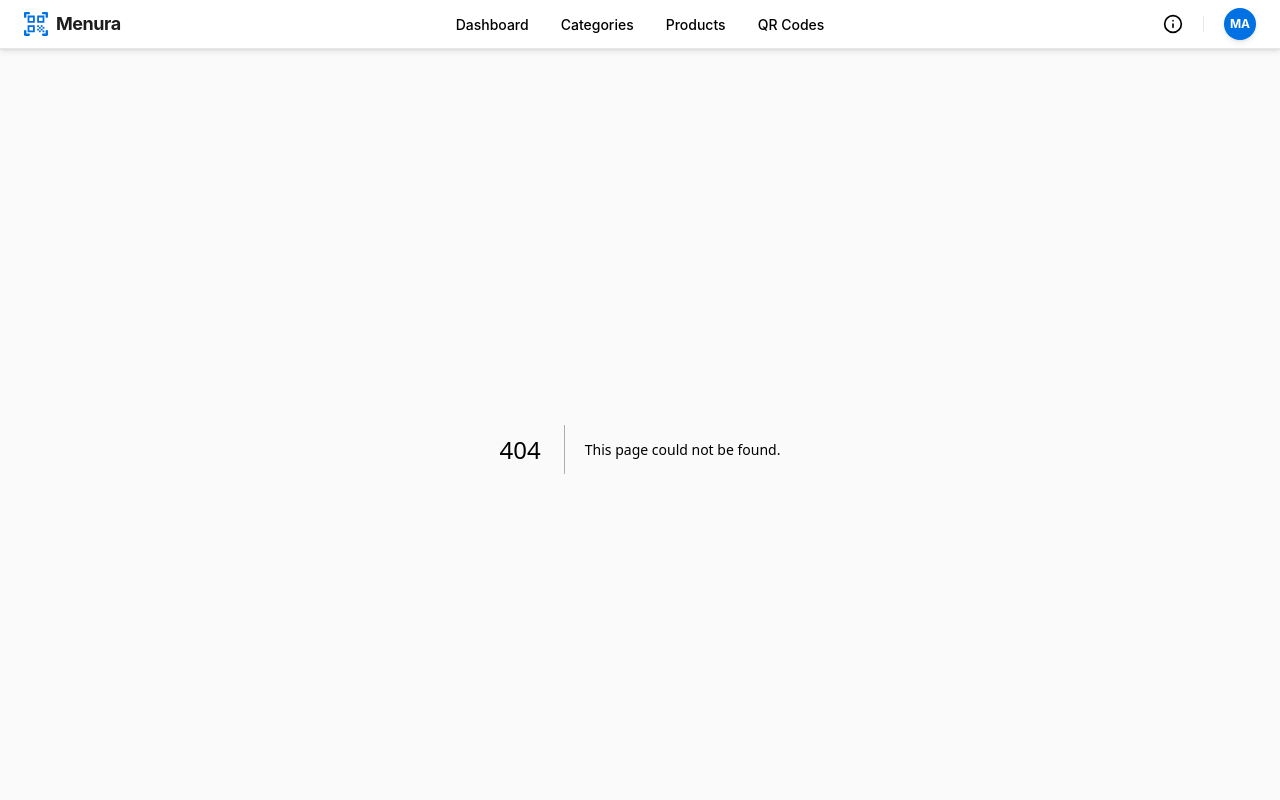
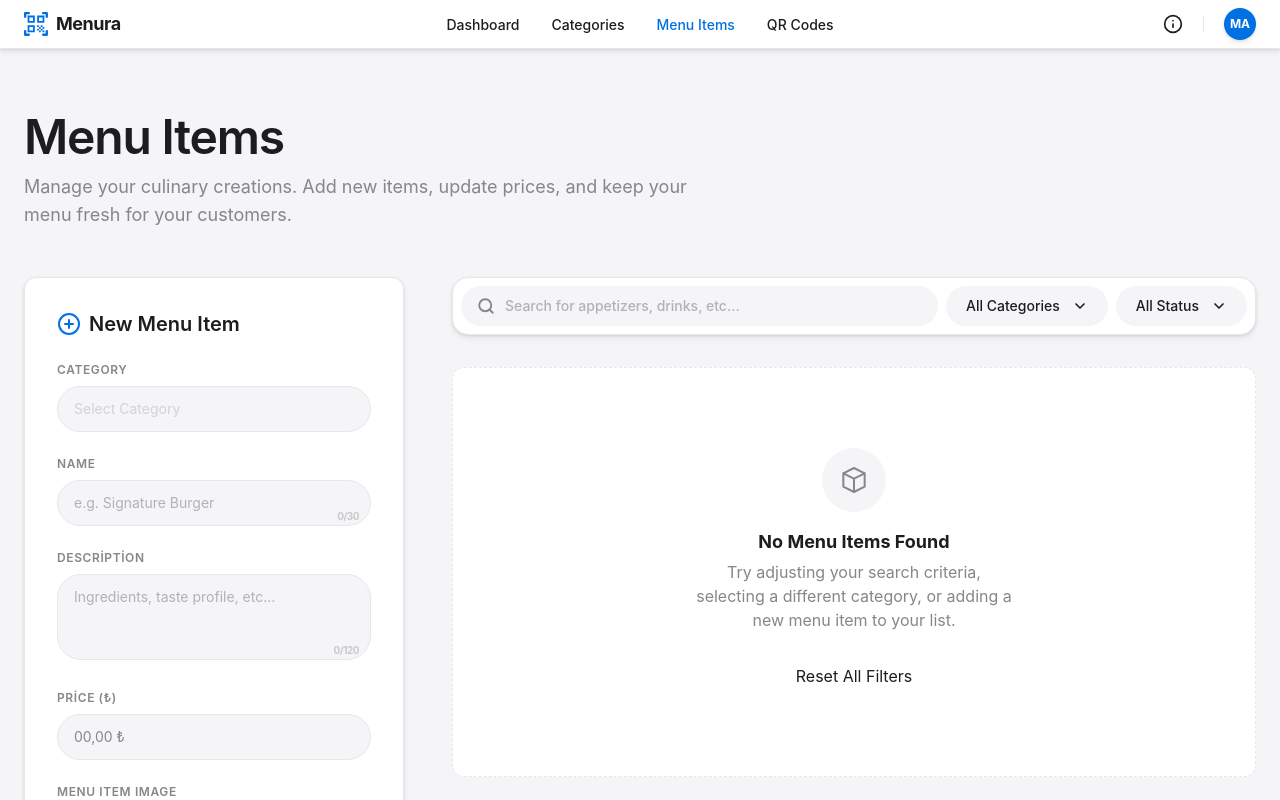
Before and after one commit to muhammedalikutbay/menura, a Next.js app: page /menu-items in a window 1280 px wide. Before the commit this address had no page. Shown: the top 800 px of the page. Built offline with nearby package versions, Linux system fonts and the light colour scheme.

Commit message:
feat: Implement core menu item and category management pages along with dashboard components and a topbar layout.

```diff
--- a/src/app/_components/dashboard/DashboardModules.tsx
+++ b/src/app/_components/dashboard/DashboardModules.tsx
@@ -16,7 +16,7 @@ interface QRConfig {
 
 export function RecentActivity() {
   const activities = [
-    { id: 1, type: 'success', label: 'New product added', time: '2 mins ago', icon: <PlusCircle size={14} /> },
+    { id: 1, type: 'success', label: 'New menu item added', time: '2 mins ago', icon: <PlusCircle size={14} /> },
     { id: 2, type: 'info', label: 'QR Code colors updated', time: '1 hour ago', icon: <QrCode size={14} /> },
     { id: 3, type: 'success', label: 'Category "Breakfast" active', time: '4 hours ago', icon: <CheckCircle2 size={14} /> },
     { id: 4, type: 'warning', label: 'Low stock: Burger Bun', time: 'Yesterday', icon: <AlertCircle size={14} /> },
--- a/src/app/_components/dashboard/MenuStats.tsx
+++ b/src/app/_components/dashboard/MenuStats.tsx
@@ -5,6 +5,8 @@ import { storage } from "@/lib/storage";
 import { StatsCard } from "@/components/ui/StatsCard";
 import { cn } from "@/lib/utils";
 import { LayoutGrid, Utensils, QrCode } from "lucide-react";
+import { Category } from "@/types/category";
+import { Product } from "@/types/product";
 
 export function MenuStats() {
   const [stats, setStats] = useState({
@@ -16,17 +18,14 @@ export function MenuStats() {
   });
 
   useEffect(() => {
-    const rawCategories = storage.get<any>("CATEGORIES");
-    const rawProducts = storage.get<any>("PRODUCTS");
-
-    const categories = Array.isArray(rawCategories) ? rawCategories : [];
-    const products = Array.isArray(rawProducts) ? rawProducts : [];
+    const rawCategories = storage.get<Category[]>("CATEGORIES", []);
+    const rawProducts = storage.get<Product[]>("PRODUCTS", []);
 
     // Robust calculation to avoid NaN/Undefined
-    const totalCat = Number(categories.length) || 0;
-    const activeCat = Number(categories.filter((c: any) => c && c.isActive).length) || 0;
-    const totalProd = Number(products.length) || 0;
-    const activeProd = Number(products.filter((p: any) => p && p.isAvailable).length) || 0;
+    const totalCat = rawCategories.length;
+    const activeCat = rawCategories.filter((c: Category) => c.isActive).length;
+    const totalProd = rawProducts.length;
+    const activeProd = rawProducts.filter((p: Product) => p.isAvailable).length;
 
     setStats({
       categories: totalCat,
@@ -67,7 +66,7 @@ export function MenuStats() {
         }
       />
       <StatsCard
-        label="Total Products"
+        label="Total Menu Items"
         value={stats.products}
         icon={<Utensils size={24} />}
         variant="purple"
--- a/src/app/_components/dashboard/RecentProducts.tsx
+++ b/src/app/_components/dashboard/RecentMenuItems.tsx
@@ -7,19 +7,19 @@ import { Category } from "@/types/category";
 import { cn } from "@/lib/utils";
 import { Edit2, Package } from "lucide-react";
 
-interface RecentProductsProps {
-  onEditProduct?: (product: Product) => void;
+interface RecentMenuItemsProps {
+  onEditMenuItem?: (item: Product) => void;
 }
 
-export function RecentProducts({ onEditProduct }: RecentProductsProps) {
+export function RecentMenuItems({ onEditMenuItem }: RecentMenuItemsProps) {
   const [products, setProducts] = useState<Product[]>([]);
   const [categories, setCategories] = useState<Category[]>([]);
   const [currentPage, setCurrentPage] = useState(1);
   const itemsPerPage = 4;
 
   useEffect(() => {
-    const allProducts = storage.get<Product>("PRODUCTS");
-    const allCategories = storage.get<Category>("CATEGORIES");
+    const allProducts = storage.get<Product[]>("PRODUCTS", []);
+    const allCategories = storage.get<Category[]>("CATEGORIES", []);
 
     setCategories(allCategories);
     // Sort by createdAt desc for true "Recent" feel
@@ -39,10 +39,10 @@ export function RecentProducts({ onEditProduct }: RecentProductsProps) {
     <section className="lg:col-span-2 bg-white rounded-[32px] shadow-[0_8px_30px_rgb(0,0,0,0.04)] border border-[#F2F2F7] p-8 flex flex-col h-full">
       <div className="flex justify-between items-center mb-8">
         <div className="space-y-1">
-          <h2 className="text-[20px] font-bold text-[#1D1D1F] tracking-tight">Recent Products</h2>
+          <h2 className="text-[20px] font-bold text-[#1D1D1F] tracking-tight">Recent Menu Items</h2>
           <p className="text-[14px] text-[#86868B] font-medium">Quick access to latest additions</p>
         </div>
-        <a href="/products" className="text-md text-[#0071E3] hover:underline font-bold tracking-wide transition-colors">
+        <a href="/menu-items" className="text-md text-[#0071E3] hover:underline font-bold tracking-wide transition-colors">
           View All
         </a>
       </div>
@@ -50,7 +50,7 @@ export function RecentProducts({ onEditProduct }: RecentProductsProps) {
       <div className="space-y-3 flex-grow">
         {products.length === 0 ? (
           <div className="py-20 text-center bg-[#F5F5F7] rounded-3xl border border-dashed border-[#D2D2D7]">
-            <p className="text-[15px] text-[#86868B] font-medium">No products found</p>
+            <p className="text-[15px] text-[#86868B] font-medium">No menu items found</p>
           </div>
         ) : (
           currentProducts.map((product) => (
@@ -96,7 +96,7 @@ export function RecentProducts({ onEditProduct }: RecentProductsProps) {
                   className="p-3 text-[#86868B] hover:text-[#0071E3] bg-white rounded-xl border border-[#E8E8ED] shadow-sm opacity-0 group-hover:opacity-100 transition-all hover:scale-110 active:scale-90"
                   onClick={(e) => {
                     e.stopPropagation();
-                    onEditProduct?.(product);
+                    onEditMenuItem?.(product);
                   }}
                 >
                   <Edit2 size={16} />
--- a/src/app/categories/_components/CategoryTable.tsx
+++ b/src/app/categories/_components/CategoryTable.tsx
@@ -41,12 +41,12 @@ export function CategoryTable({
           {/* Drag Handle */}
           <button className="text-[#E5E7EB] hover:text-[#86868B] cursor-grab active:cursor-grabbing transition-colors">
             <svg width="24" height="24" viewBox="0 0 24 24" fill="none" stroke="currentColor" strokeWidth="2">
-              <circle cx="9" cy="12" r="1"/>
-              <circle cx="9" cy="5" r="1"/>
-              <circle cx="9" cy="19" r="1"/>
-              <circle cx="15" cy="12" r="1"/>
-              <circle cx="15" cy="5" r="1"/>
-              <circle cx="15" cy="19" r="1"/>
+              <circle cx="9" cy="12" r="1" />
+              <circle cx="9" cy="5" r="1" />
+              <circle cx="9" cy="19" r="1" />
+              <circle cx="15" cy="12" r="1" />
+              <circle cx="15" cy="5" r="1" />
+              <circle cx="15" cy="19" r="1" />
             </svg>
           </button>
 
@@ -73,7 +73,7 @@ export function CategoryTable({
               </h3>
               <div className="px-2.5 py-0.5 rounded-full bg-[#F5F5F7] border border-[#E5E7EB]">
                 <span className="text-[11px] font-semibold text-[#86868B] uppercase tracking-wide">
-                  0 Products
+                  0 Menu Items
                 </span>
               </div>
             </div>
--- a/src/app/products/_components/ProductForm.tsx
+++ b/src/app/menu-items/_components/MenuItemForm.tsx
@@ -6,7 +6,7 @@ import { Product, CreateProductInput } from "@/types/product";
 import { cn, formatCurrencyInput, parseCurrencyInput } from "@/lib/utils";
 import { Button } from "@/components/ui/button";
 
-interface ProductFormProps {
+interface MenuItemFormProps {
   formData: CreateProductInput;
   setFormData: (data: CreateProductInput) => void;
   categories: Category[];
@@ -28,7 +28,7 @@ const VALIDATION = {
   NAME_REGEX: /^[a-zA-ZğüşıöçĞÜŞİÖÇ\s]*$/ // Only letters and spaces
 };
 
-export function ProductForm({
+export function MenuItemForm({
   formData,
   setFormData,
   categories,
@@ -38,7 +38,7 @@ export function ProductForm({
   onCancel,
   isEditing,
   editingId,
-}: ProductFormProps) {
+}: MenuItemFormProps) {
   const fileInputRef = useRef<HTMLInputElement>(null);
   const [errors, setErrors] = useState<Record<string, string>>({});
   const [searchQuery, setSearchQuery] = useState("");
@@ -92,7 +92,7 @@ export function ProductForm({
         (!isEditing || p.id !== editingId)
       );
       if (isDuplicate) {
-        newErrors.name = "This product name already exists";
+        newErrors.name = "This menu item name already exists";
       }
     }
 
@@ -162,12 +162,12 @@ export function ProductForm({
       <h2 className="text-xl font-semibold mb-6 flex items-center gap-2 text-[#1D1D1F]">
         <span className="text-[#0071e3]">
           {isEditing ? (
-             <svg xmlns="http://www.w3.org/2000/svg" width="24" height="24" viewBox="0 0 24 24" fill="none" stroke="currentColor" strokeWidth="2" strokeLinecap="round" strokeLinejoin="round"><path d="M17 3a2.85 2.83 0 1 1 4 4L7.5 20.5 2 22l1.5-5.5Z"/><path d="m15 5 4 4"/></svg>
+            <svg xmlns="http://www.w3.org/2000/svg" width="24" height="24" viewBox="0 0 24 24" fill="none" stroke="currentColor" strokeWidth="2" strokeLinecap="round" strokeLinejoin="round"><path d="M17 3a2.85 2.83 0 1 1 4 4L7.5 20.5 2 22l1.5-5.5Z" /><path d="m15 5 4 4" /></svg>
           ) : (
-             <svg xmlns="http://www.w3.org/2000/svg" width="24" height="24" viewBox="0 0 24 24" fill="none" stroke="currentColor" strokeWidth="2" strokeLinecap="round" strokeLinejoin="round"><circle cx="12" cy="12" r="10"/><line x1="12" x2="12" y1="8" y2="16"/><line x1="8" x2="16" y1="12" y2="12"/></svg>
+            <svg xmlns="http://www.w3.org/2000/svg" width="24" height="24" viewBox="0 0 24 24" fill="none" stroke="currentColor" strokeWidth="2" strokeLinecap="round" strokeLinejoin="round"><circle cx="12" cy="12" r="10" /><line x1="12" x2="12" y1="8" y2="16" /><line x1="8" x2="16" y1="12" y2="12" /></svg>
           )}
         </span>
-        {isEditing ? "Edit Product" : "New Product"}
+        {isEditing ? "Edit Menu Item" : "New Menu Item"}
       </h2>
 
       <div className="space-y-6">
@@ -215,7 +215,7 @@ export function ProductForm({
                   >
                     {cat.name}
                     {formData.categoryId === cat.id && (
-                      <svg xmlns="http://www.w3.org/2000/svg" width="14" height="14" viewBox="0 0 24 24" fill="none" stroke="currentColor" strokeWidth="3" strokeLinecap="round" strokeLinejoin="round"><polyline points="20 6 9 17 4 12"/></svg>
+                      <svg xmlns="http://www.w3.org/2000/svg" width="14" height="14" viewBox="0 0 24 24" fill="none" stroke="currentColor" strokeWidth="3" strokeLinecap="round" strokeLinejoin="round"><polyline points="20 6 9 17 4 12" /></svg>
                     )}
                   </button>
                 ))
@@ -296,7 +296,7 @@ export function ProductForm({
 
         {/* Image Upload */}
         <div className="flex flex-col gap-2">
-          <label className="block text-xs font-semibold uppercase tracking-wider text-[#86868B]">Product Image</label>
+          <label className="block text-xs font-semibold uppercase tracking-wider text-[#86868B]">Menu Item Image</label>
           <div
             className={cn(
               "relative w-full h-32 rounded-lg border-2 border-dashed transition-colors flex flex-col items-center justify-center cursor-pointer group bg-[#F5F5F7] overflow-hidden",
@@ -314,7 +314,7 @@ export function ProductForm({
             ) : (
               <>
                 <span className="text-[#9CA3AF] group-hover:text-[#0071e3] transition-colors mb-1">
-                        <svg xmlns="http://www.w3.org/2000/svg" width="32" height="32" viewBox="0 0 24 24" fill="none" stroke="currentColor" strokeWidth="1.5" strokeLinecap="round" strokeLinejoin="round"><path d="M21 15v4a2 2 0 0 1-2 2H5a2 2 0 0 1-2-2v-4"/><polyline points="17 8 12 3 7 8"/><line x1="12" x2="12" y1="3" y2="15"/></svg>
+                  <svg xmlns="http://www.w3.org/2000/svg" width="32" height="32" viewBox="0 0 24 24" fill="none" stroke="currentColor" strokeWidth="1.5" strokeLinecap="round" strokeLinejoin="round"><path d="M21 15v4a2 2 0 0 1-2 2H5a2 2 0 0 1-2-2v-4" /><polyline points="17 8 12 3 7 8" /><line x1="12" x2="12" y1="3" y2="15" /></svg>
                 </span>
                 <span className="text-xs text-[#9CA3AF] group-hover:text-[#0071e3] transition-colors uppercase tracking-tight font-bold">Upload required</span>
               </>
@@ -344,7 +344,7 @@ export function ProductForm({
             onClick={handleSubmit}
             className="w-full h-12 rounded-full font-medium shadow-lg shadow-blue-500/30 !bg-[#0071e3] !hover:bg-[#0077ED] text-white opacity-100 cursor-pointer"
           >
-               {isEditing ? "Update Product" : "Create Product"}
+            {isEditing ? "Update Menu Item" : "Create Menu Item"}
           </Button>
 
           {isEditing && (
--- a/src/app/products/_components/ProductGrid.tsx
+++ b/src/app/menu-items/_components/MenuItemGrid.tsx
@@ -2,10 +2,10 @@
 
 import { Product } from "@/types/product";
 import { Category } from "@/types/category";
-import { ProductCard } from "./ProductCard";
+import { MenuItemCard } from "./MenuItemCard";
 import { Button } from "@/components/ui/button";
 
-interface ProductGridProps {
+interface MenuItemGridProps {
   products: Product[];
   categories: Category[];
   onToggleAvailability: (id: string, e?: React.MouseEvent) => void;
@@ -14,14 +14,14 @@ interface ProductGridProps {
   onResetFilters: () => void;
 }
 
-export function ProductGrid({
+export function MenuItemGrid({
   products,
   categories,
   onToggleAvailability,
   onEdit,
   onDelete,
   onResetFilters,
-}: ProductGridProps) {
+}: MenuItemGridProps) {
   if (products.length === 0) {
     return (
       <div className="flex flex-col items-center justify-center py-20 text-center bg-white rounded-xl border border-dashed border-[#E5E7EB]">
@@ -30,9 +30,9 @@ export function ProductGrid({
             <path strokeLinecap="round" strokeLinejoin="round" strokeWidth={1.5} d="M20 7l-8-4-8 4m16 0l-8 4m8-4v10l-8 4m0-10L4 7m8 4v10M4 7v10l8 4" />
           </svg>
         </div>
-        <h3 className="text-[#1D1D1F] font-bold text-lg">No Products Found</h3>
+        <h3 className="text-[#1D1D1F] font-bold text-lg">No Menu Items Found</h3>
         <p className="text-[#86868B] max-w-xs mx-auto mt-1 mb-6">
-          Try adjusting your search criteria, selecting a different category, or adding a new product to your menu.
+          Try adjusting your search criteria, selecting a different category, or adding a new menu item to your list.
         </p>
         <Button
           variant="secondary"
@@ -48,7 +48,7 @@ export function ProductGrid({
   return (
     <div className="grid grid-cols-1 md:grid-cols-2 xl:grid-cols-3 gap-6">
       {products.map((product) => (
-        <ProductCard
+        <MenuItemCard
           key={product.id}
           product={product}
           categories={categories}
--- a/src/app/products/page.tsx
+++ b/src/app/menu-items/page.tsx
@@ -2,8 +2,8 @@
 
 import { useEffect, useState, useMemo, Suspense } from "react";
 import { useSearchParams } from "next/navigation";
-import { ProductGrid } from "./_components/ProductGrid";
-import { ProductForm } from "./_components/ProductForm";
+import { MenuItemGrid } from "./_components/MenuItemGrid";
+import { MenuItemForm } from "./_components/MenuItemForm";
 import { SectionHeader } from "@/components/shared/SectionHeader";
 import { ProductFilterBar } from "@/components/shared/ProductFilterBar";
 import { Pagination } from "@/components/shared/Pagination";
@@ -14,15 +14,15 @@ import { cn } from "@/lib/utils";
 
 type FilterStatus = "all" | "active" | "draft";
 
-export default function ProductsPage() {
+export default function MenuItemsPage() {
   return (
     <Suspense fallback={<div>Loading...</div>}>
-      <ProductsContent />
+      <MenuItemsContent />
     </Suspense>
   );
 }
 
-function ProductsContent() {
+function MenuItemsContent() {
   const searchParams = useSearchParams();
   const initialCategoryId = searchParams.get("categoryId") || "all";
 
@@ -50,8 +50,8 @@ function ProductsContent() {
 
   useEffect(() => {
     // Initial data load
-    const storedProducts = storage.get<Product>("PRODUCTS") || [];
-    const storedCategories = storage.get<Category>("CATEGORIES") || [];
+    const storedProducts = storage.get<Product[]>("PRODUCTS", []);
+    const storedCategories = storage.get<Category[]>("CATEGORIES", []);
     setProducts(storedProducts);
     setCategories(storedCategories);
 
@@ -172,7 +172,7 @@ function ProductsContent() {
 
   const handleDelete = (id: string, e?: React.MouseEvent) => {
     e?.stopPropagation();
-    if (confirm("Are you sure you want to delete this product?")) {
+    if (confirm("Are you sure you want to delete this menu item?")) {
       const updated = products.filter((p: Product) => p.id !== id);
       setProducts(updated);
       storage.set("PRODUCTS", updated);
@@ -184,14 +184,14 @@ function ProductsContent() {
       <main className="flex-grow w-full max-w-[1440px] mx-auto px-6 py-10 md:py-16">
         {/* Header Section */}
         <SectionHeader
-            title={selectedCategoryId === "all" ? "Products" : (categories.find(c => c.id === selectedCategoryId)?.name || "Products")}
+          title={selectedCategoryId === "all" ? "Menu Items" : (categories.find(c => c.id === selectedCategoryId)?.name || "Menu Items")}
           description="Manage your culinary creations. Add new items, update prices, and keep your menu fresh for your customers."
         />
 
         <div className="flex flex-col lg:flex-row gap-8 xl:gap-12 items-start">
           {/* Sidebar Form */}
           <div className="w-full lg:w-[320px] xl:w-[380px] shrink-0">
-                <ProductForm
+            <MenuItemForm
               formData={formData}
               setFormData={setFormData}
               categories={categories}
@@ -221,7 +221,7 @@ function ProductsContent() {
 
             {/* Product Grid Area */}
             <div className="min-h-[500px]">
-                    <ProductGrid
+              <MenuItemGrid
                 products={currentItems}
                 categories={categories}
                 onToggleAvailability={handleToggleAvailability}
--- a/src/app/page.tsx
+++ b/src/app/page.tsx
@@ -2,11 +2,11 @@
 
 import { MenuStats } from "./_components/dashboard/MenuStats";
 import { MenuQR, QuickActions } from "./_components/dashboard/DashboardModules";
-import { RecentProducts } from "./_components/dashboard/RecentProducts";
+import { RecentMenuItems } from "./_components/dashboard/RecentMenuItems";
 import { SectionHeader } from "@/components/shared/SectionHeader";
 import { Modal } from "@/components/ui/modal";
 import { CategoryForm } from "./categories/_components/CategoryForm";
-import { ProductForm } from "./products/_components/ProductForm";
+import { MenuItemForm } from "./menu-items/_components/MenuItemForm";
 import { storage } from "@/lib/storage";
 import { Category, CreateCategoryInput } from "@/types/category";
 import { Product, CreateProductInput } from "@/types/product";
@@ -124,7 +124,7 @@ export default function Home() {
         <MenuStats key={refreshKey} />
         {/* Main Content Grid */}
         <div className="grid grid-cols-1 lg:grid-cols-3 gap-8">
-          <RecentProducts key={`recent-${refreshKey}`} onEditProduct={handleEditProduct} />
+          <RecentMenuItems key={`recent-${refreshKey}`} onEditMenuItem={handleEditProduct} />
           <div className="flex flex-col gap-8">
             <MenuQR />
             <QuickActions
@@ -160,7 +160,7 @@ export default function Home() {
         onClose={closeProdModal}
         className="max-w-2xl !p-0 !rounded-3xl"
       >
-        <ProductForm
+        <MenuItemForm
           formData={prodFormData}
           setFormData={setProdFormData}
           categories={categories}
--- a/src/components/layout/topbar.tsx
+++ b/src/components/layout/topbar.tsx
@@ -7,7 +7,7 @@ import { cn } from "@/lib/utils";
 const routeLabels: Record<string, string> = {
   "": "Dashboard",
   "categories": "Categories",
-  "products": "Products",
+  "menu-items": "Menu Items",
   "qr": "QR Code Management",
 };
 
@@ -31,7 +31,7 @@ export function Topbar() {
         {[
           { label: "Dashboard", href: "/" },
           { label: "Categories", href: "/categories" },
-          { label: "Products", href: "/products" },
+          { label: "Menu Items", href: "/menu-items" },
           { label: "QR Codes", href: "/qr" }
         ].map((item) => {
           const isActuallyActive = pathname === item.href || (item.href !== "/" && pathname.startsWith(item.href));
```
Also changed, not shown: src/app/categories/_components/CategoryCard.tsx (+11 -11 lines), src/app/menu-items/_components/MenuItemCard.tsx (renamed from src/app/products/_components/ProductCard.tsx, +14 -14 lines), src/app/categories/page.tsx (indentation only). Lines whose indentation alone changed are shown as unchanged.
